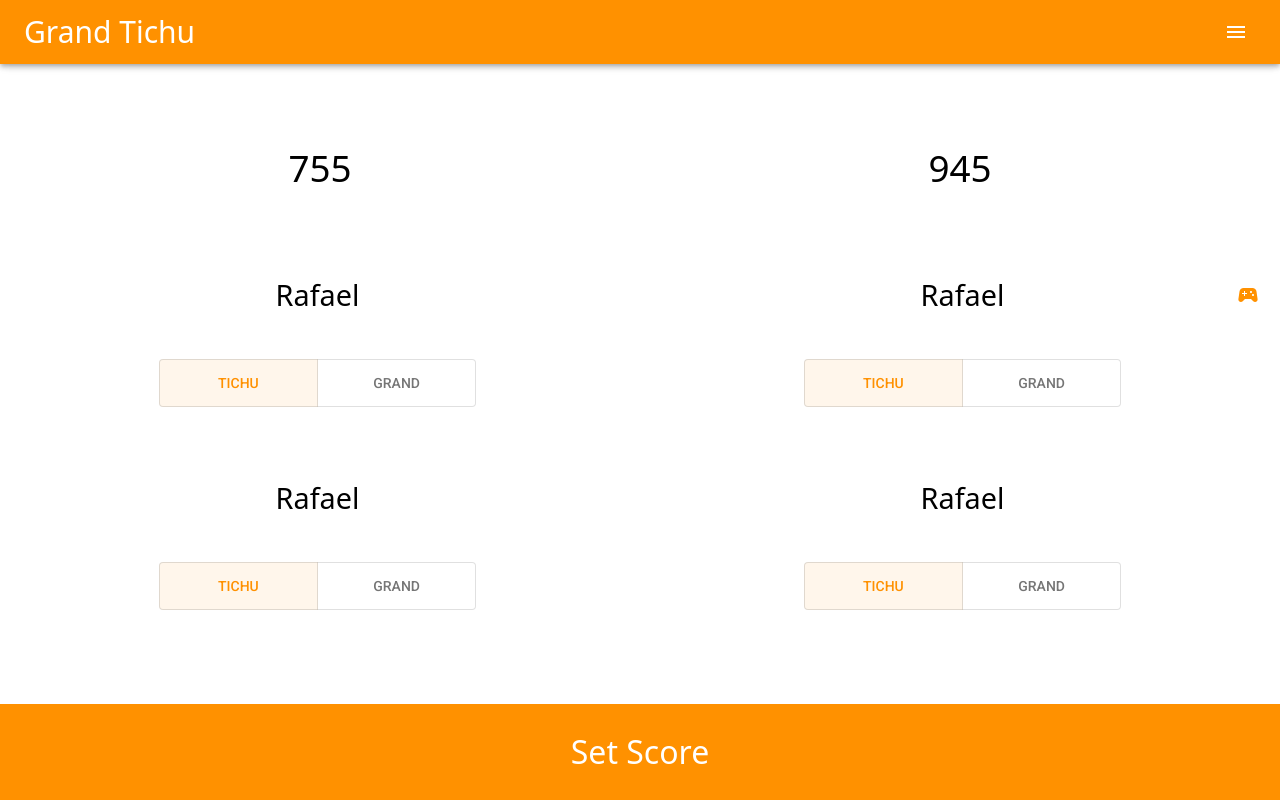
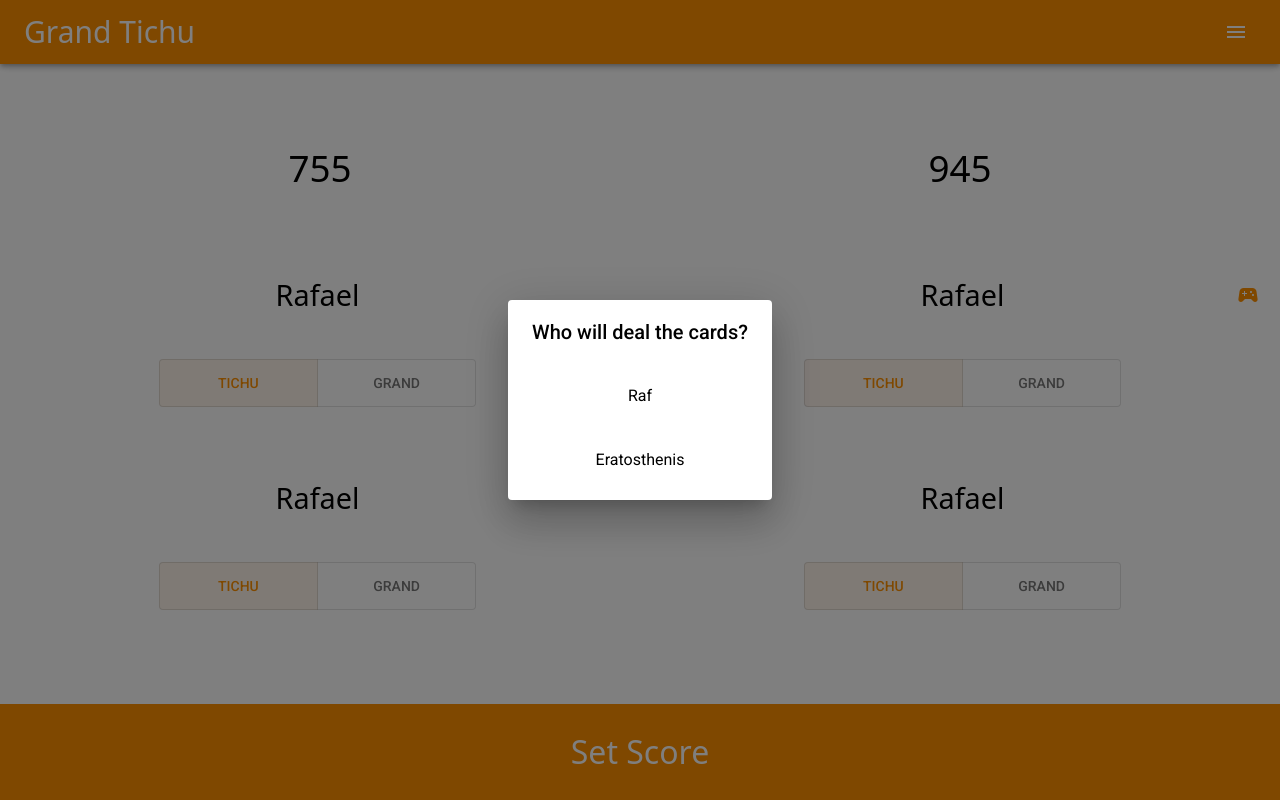
Before and after one commit to a21s-dev/grand-tichu, a Next.js app: page / in a window 1280 px wide. Both pictures are taken after a click on the button 1248 px from the left and 294 px from the top of the page. Built offline with nearby package versions, Linux system fonts and the light colour scheme.

Commit message:
In progress

```diff
--- /dev/null
+++ b/src/components/change-player-dialog/index.tsx
@@ -0,0 +1,53 @@
+import {type NextPage} from "next";
+import * as React from 'react';
+import {Dialog, DialogTitle, List, ListItem, ListItemButton, ListItemText, Typography} from "@mui/material";
+
+
+export interface ChangePlayerDialogProps {
+	open: boolean;
+	selectedValue: string;
+	onClose: (value: string) => void;
+}
+
+const ChangePlayerDialog: NextPage = (props: ChangePlayerDialogProps) => {
+	const {onClose, selectedValue, open} = props;
+
+	const handleClose = () => {
+		onClose(selectedValue);
+	}
+	const handleListItemClick = (value: string) => {
+		onClose(value);
+	};
+	return (
+		<Dialog onClose={handleClose} open={open}>
+			<DialogTitle>
+				<Typography variant='plain'>
+					Who will deal the cards?
+				</Typography>
+			</DialogTitle>
+			<List sx={{pt: 0}}>
+				<ListItem>
+					<ListItemButton
+						onClick={() => handleListItemClick("")}
+					>
+						<ListItemText
+							className='flex items-center justify-center'
+							primary={"Raf"}/>
+					</ListItemButton>
+				</ListItem>
+
+				<ListItem>
+					<ListItemButton
+						onClick={() => handleListItemClick("")}
+					>
+						<ListItemText
+							className='flex items-center justify-center'
+							primary={"Eratosthenis"}/>
+					</ListItemButton>
+				</ListItem>
+			</List>
+		</Dialog>
+	);
+};
+
+export default ChangePlayerDialog;
--- a/src/components/teams_members_and_tichu_controls/index.tsx
+++ b/src/components/teams_members_and_tichu_controls/index.tsx
@@ -2,10 +2,24 @@ import {type NextPage} from "next";
 import * as React from 'react';
 import {Button, ToggleButton, ToggleButtonGroup, Typography} from "@mui/material";
 import SportsEsportsIcon from '@mui/icons-material/SportsEsports';
+import ChangePlayerDialog from "~/components/change-player-dialog";
 
 const TeamsMembersAndTichuControls: NextPage = () => {
 	const [alignment, setAlignment] = React.useState<string | null>('left');
+	const [open, setOpen] = React.useState(false);
+	const [value, setValue] = React.useState('Dione');
 
+	const handleClickListItem = () => {
+		setOpen(true);
+	};
+
+	const handleClose = (newValue?: string) => {
+		setOpen(false);
+
+		if (newValue) {
+			setValue(newValue);
+		}
+	};
 	const handleAlignment = (
 		event: React.MouseEvent<HTMLElement>,
 		newAlignment: string | null,
@@ -54,9 +68,16 @@ const TeamsMembersAndTichuControls: NextPage = () => {
 						Rafael
 					</Typography>
 					<div className="ml-auto flex items-center justify-center text-[1.8em]">
-						<Button className='m-0 p-0 leading-[normal]'>
+						<Button className='m-0 p-0 leading-[normal]' onClick={handleClickListItem}>
 							<SportsEsportsIcon className='text-[2em]'/>
 						</Button>
+						<ChangePlayerDialog
+							id="ringtone-menu"
+							keepMounted
+							open={open}
+							onClose={handleClose}
+							value={value}
+						/>
 					</div>
 				</div>
 
--- a/src/pages/index.tsx
+++ b/src/pages/index.tsx
@@ -16,8 +16,8 @@ const theme = createTheme({
 			main: '#FFFFFF',
 		},
 		text: {
-			primary: '#FFFFFF',
-			secondary: '#000000',
+			primary: '#000000',
+			secondary: '#FFFFFF',
 		}
 	},
 	typography: {
```
